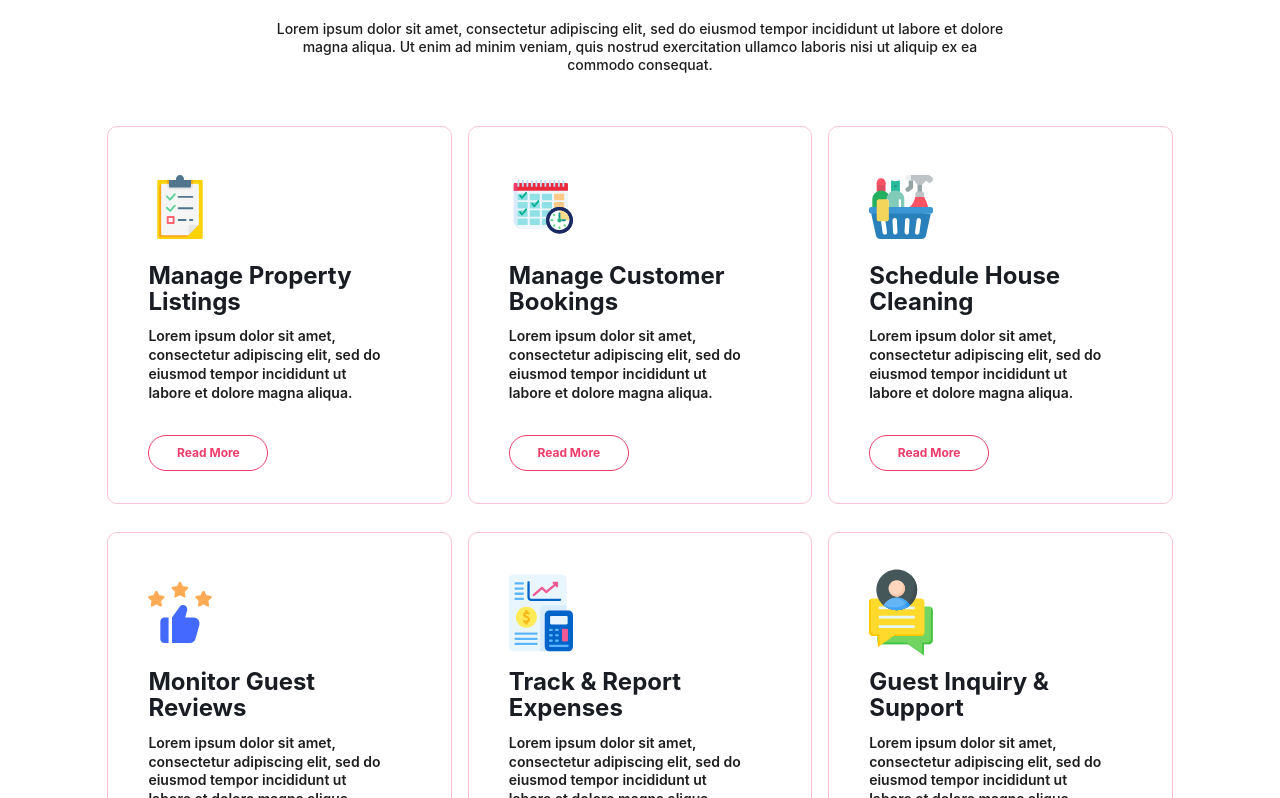
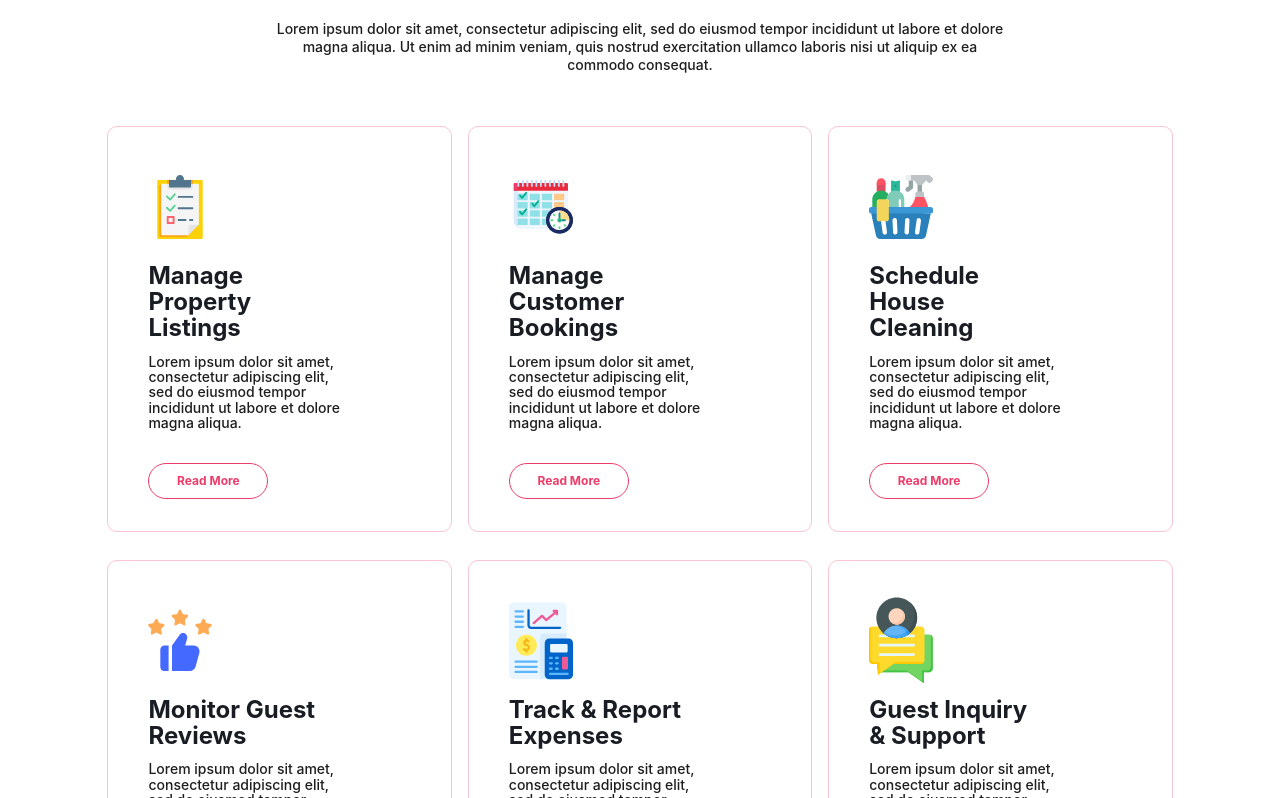
Before and after one commit to mdkhaledbin/onelittleweb-figma-to-nextjs, a Next.js app: page / in a window 1280 px wide. Shown: the part 1102-1900 px from the top of the page. Built offline with nearby package versions, Linux system fonts and the light colour scheme.

Commit message:
style: update services section layout, typography, and hover styling

```diff
--- a/app/@services/page.tsx
+++ b/app/@services/page.tsx
@@ -9,7 +9,7 @@ export default function Services() {
     <section
       id="services"
       aria-label="Our services"
-      className="bg-white py-12 md:py-14"
+      className="bg-white py-12 md:py-14 h-full"
     >
       <Wrapper>
         <Reveal>
@@ -27,14 +27,14 @@ export default function Services() {
         <Stagger className="mt-8 grid gap-4 md:grid-cols-2 lg:mt-10 lg:grid-cols-3">
           {SERVICES.map((service, index) => (
             <StaggerItem key={service.title}>
-              <article className="flex mt-3 min-h-[320px] flex-col rounded-[10px] border border-[#fac4d2] bg-white p-6 transition-all duration-300 hover:scale-[1.02] sm:p-8 md:pl-10">
+              <article className="flex mt-3 min-h-[320px] flex-col rounded-[10px] border border-[#fac4d2] hover:bg-white-900 p-6 transition-all duration-300 hover:scale-[1.02] sm:p-8 md:pl-10">
                 <div className="mt-4 inline-flex h-16 w-16 items-center justify-center text-[#ed3c6a] text-lg font-bold">
                   {service.icon}
                 </div>
-                <h3 className="mt-6 text-[24px] font-bold leading-[1.1] text-[#191d23] md:max-w-[80%]">
+                <h3 className="mt-6 text-[24px] font-bold leading-[1.1] text-[#191d23] md:max-w-[65%]">
                   {service.title}
                 </h3>
-                <p className="mt-3 text-[14px] font-semibold leading-[1.35] text-[#1e1e1e] md:max-w-[90%]">
+                <p className="mt-3 text-[14px] font-medium leading-[1.1] text-[#1e1e1e] md:max-w-[75%]">
                   {service.description}
                 </p>
                 <div className="mt-auto pt-8">
```
